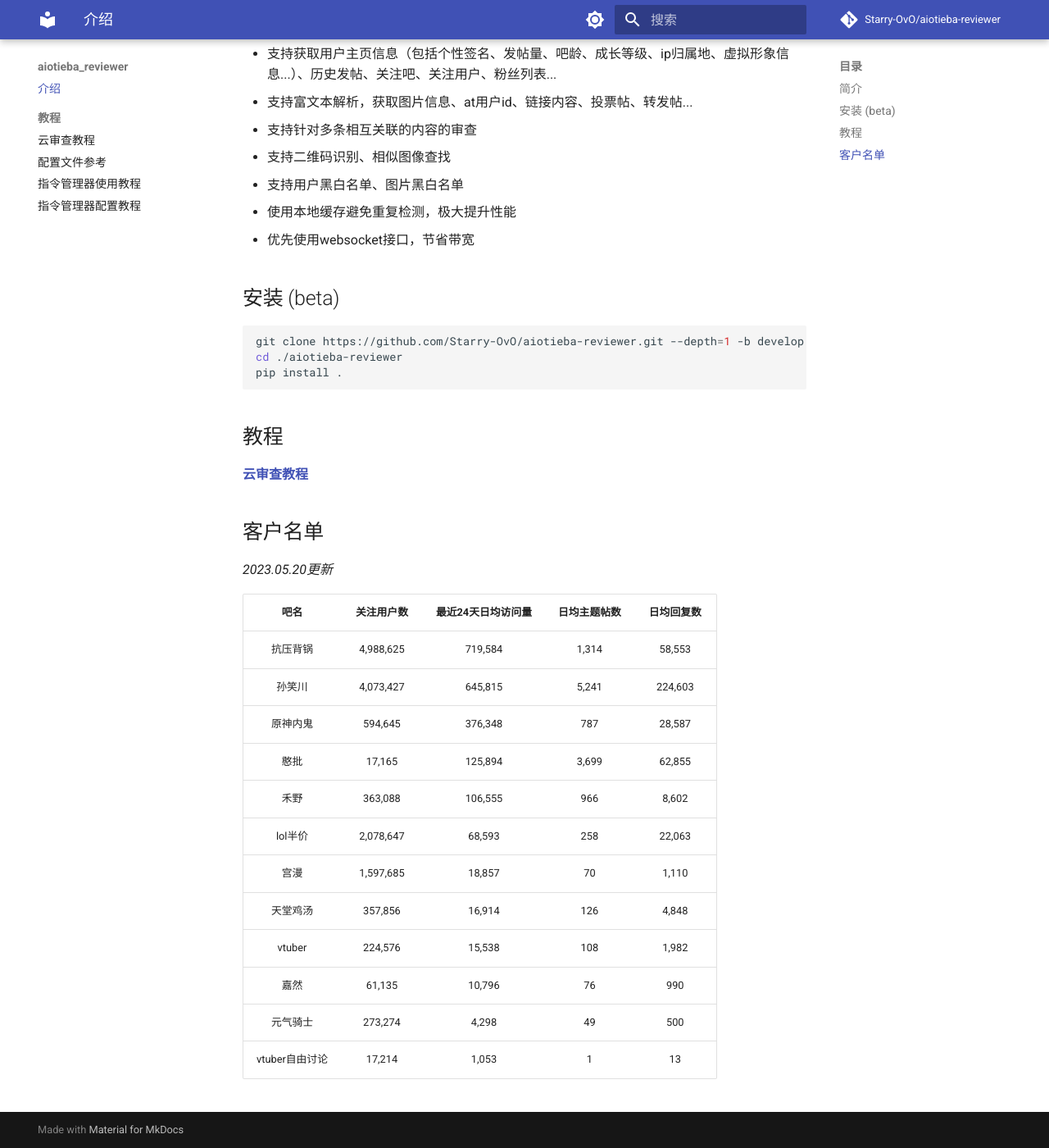
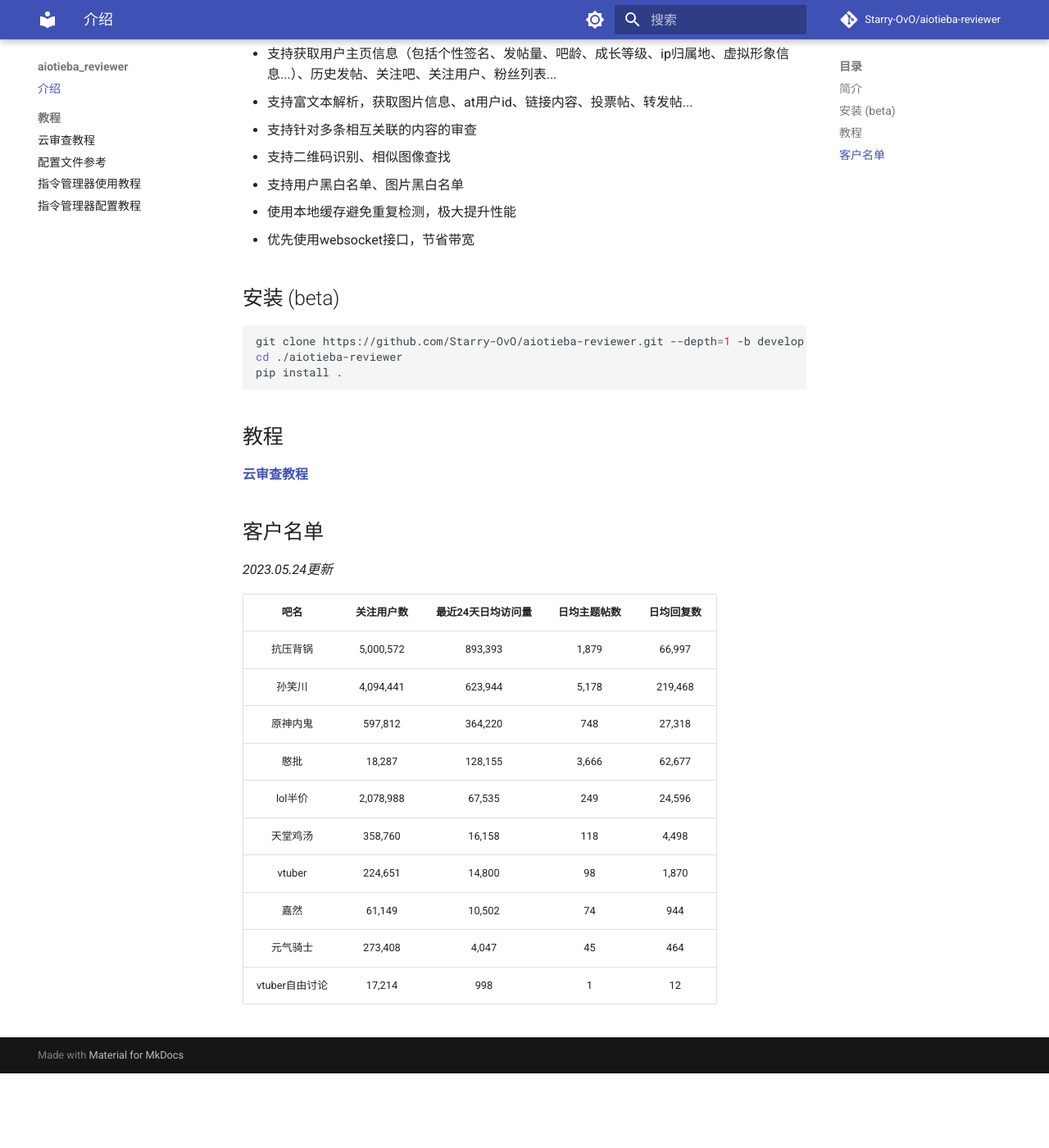
Before and after one commit to lumina37/aiotieba-reviewer, an MkDocs documentation site: the page built from docs/index.md, in a window 1280 px wide and 1400 px high, scrolled down 253 px. Shown: the whole window at 82% size. Built offline with MkDocs 1.6.1 and Material for MkDocs 9.7.7, drawn with Linux system fonts in a browser that asks for light colours; comment, search, counter and statistics services are not loaded; after the commit the page ends 1562 px from its top, so only the background shows below that.

```diff
--- a/docs/index.md
+++ b/docs/index.md
@@ -25,19 +25,17 @@
 
 ## 客户名单
 
-*2023.05.20更新*
+*2023.05.24更新*
 
 |      吧名      | 关注用户数 | 最近24天日均访问量 | 日均主题帖数 | 日均回复数 |
 | :------------: | :--------: | :----------------: | :----------: | :--------: |
-|    抗压背锅    | 4,988,625  |      719,584       |    1,314     |   58,553   |
-|     孙笑川     | 4,073,427  |      645,815       |    5,241     |  224,603   |
-|    原神内鬼    |  594,645   |      376,348       |     787      |   28,587   |
-|      憨批      |   17,165   |      125,894       |    3,699     |   62,855   |
-|      禾野      |  363,088   |      106,555       |     966      |   8,602    |
-|    lol半价     | 2,078,647  |       68,593       |     258      |   22,063   |
-|      宫漫      | 1,597,685  |       18,857       |      70      |   1,110    |
-|    天堂鸡汤    |  357,856   |       16,914       |     126      |   4,848    |
-|     vtuber     |  224,576   |       15,538       |     108      |   1,982    |
-|      嘉然      |   61,135   |       10,796       |      76      |    990     |
-|    元气骑士    |  273,274   |       4,298        |      49      |    500     |
-| vtuber自由讨论 |   17,214   |       1,053        |      1       |     13     |
+|    抗压背锅    | 5,000,572  |      893,393       |    1,879     |   66,997   |
+|     孙笑川     | 4,094,441  |      623,944       |    5,178     |  219,468   |
+|    原神内鬼    |  597,812   |      364,220       |     748      |   27,318   |
+|      憨批      |   18,287   |      128,155       |    3,666     |   62,677   |
+|    lol半价     | 2,078,988  |       67,535       |     249      |   24,596   |
+|    天堂鸡汤    |  358,760   |       16,158       |     118      |   4,498    |
+|     vtuber     |  224,651   |       14,800       |      98      |   1,870    |
+|      嘉然      |   61,149   |       10,502       |      74      |    944     |
+|    元气骑士    |  273,408   |       4,047        |      45      |    464     |
+| vtuber自由讨论 |   17,214   |        998         |      1       |     12     |
```
Also changed, not shown: README.md (+11 -13 lines), docs/tutorial/cmd_handler_user.md (+1 -1 lines), 1 other file.
